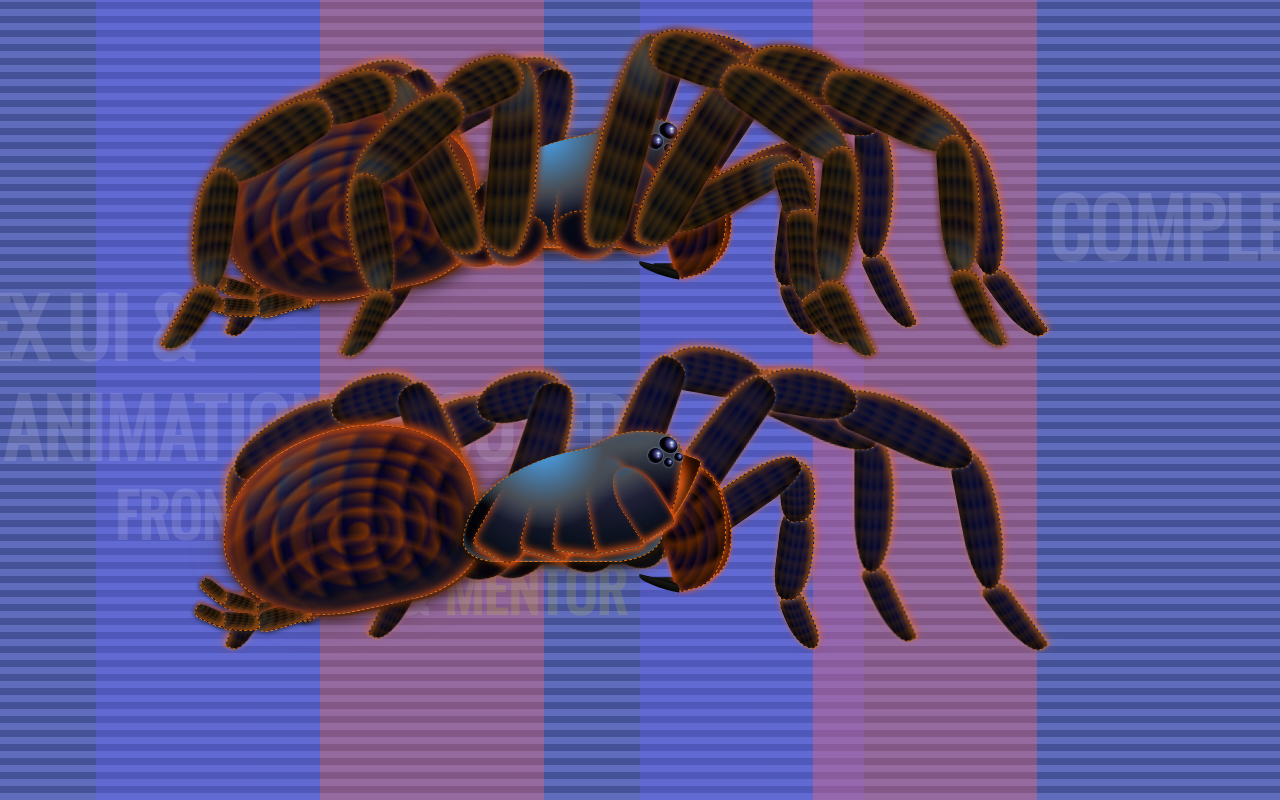
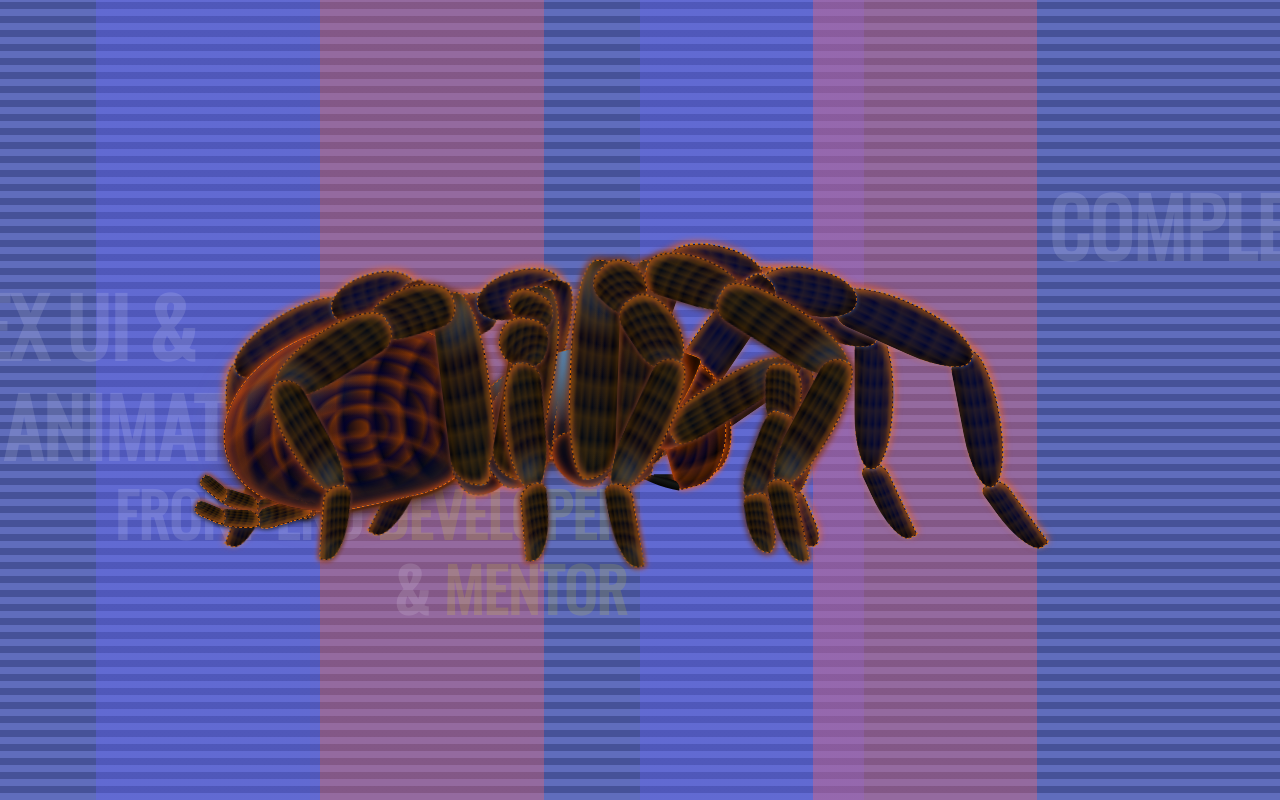
Before and after one commit to warkentien2/warkentien2, a React (Create React App) app: page / in a window 1280 px wide. Built offline with nearby package versions, Linux system fonts and the light colour scheme.

Commit message:
First round of leg animations

```diff
--- a/src/App.js
+++ b/src/App.js
@@ -29,7 +29,6 @@ function App() {
             </span>
           </h1>
           <Tarantula />
-          <Tarantula hideFrontLegs={true} />
         </section>
       </main>
     </div>
--- a/src/components/Tarantula/index.js
+++ b/src/components/Tarantula/index.js
@@ -1,16 +1,83 @@
-import React, { useEffect, useRef } from 'react'
-import { TimelineMax } from 'gsap'
+import React, { useState, useEffect, useRef } from 'react'
+import tools from './tools'
+import { TimelineMax, TweenMax } from 'gsap'
+
+function animateBodyPart(node, speed, angle, newWidth = false) {
+  console.log(newWidth)
+  const animation = { rotation: angle }
+  if(newWidth) animation.width = newWidth
+
+  return speed > 0 ? TweenMax.to(node, speed, animation) : TweenMax.set(node, animation)
+}
+
+function animateLeg(leg, speed, angles = [false, false, false, false, false, false], scalePatellaPercent = false) {
+  const tl = new TimelineMax()
+  let patellaWidth, tibiaWidth
+  const legParts = ['coxa', 'femur', 'patella', 'tibia', 'metatarsus', 'tarsus']
+  const [coxa, femur, patella, tibia, metatarsus, tarsus] = angles.map((angle, index) => {
+    if(angle !== false) {
+      return leg.current.querySelector(`.x-${legParts[index]}`)
+    } else {
+      return false
+    }
+  })
+
+  if(scalePatellaPercent) {
+    patellaWidth = patella.getBoundingClientRect().width
+    tibiaWidth = leg.current.querySelector('.x-tibia').getBoundingClientRect().width
+  }
+  const scalePatella = scalePatellaPercent ? Math.abs(patellaWidth * scalePatellaPercent / 100) : false
+  const scaleMetatarsus = scalePatellaPercent ? Math.abs(tibiaWidth * 0.95 + 2) : false
+
+  tl.addLabel('move')
+  if(coxa) tl.add(animateBodyPart(coxa, speed, angles[0]), 'move')
+  if(femur) tl.add(animateBodyPart(femur, speed, angles[1]), 'move')
+  if(patella) tl.add(animateBodyPart(patella, speed, angles[2], scalePatella), 'move')
+  if(tibia) tl.add(animateBodyPart(tibia, speed, angles[3]), 'move')
+  if(metatarsus) tl.add(animateBodyPart(metatarsus, speed, angles[4], scaleMetatarsus), 'move')
+  if(tarsus) tl.add(animateBodyPart(tarsus, speed, angles[5]), 'move')
+
+  return tl
+}
 
 function Tarantula({hideFrontLegs = false, hideBackLegs = false}) {
-  const leg = useRef(null)
-
-  const switchClass = (oldClass, newClass) => {
-    leg.current.classList.remove(oldClass)
-    leg.current.classList.add(newClass)
-  }
+  const legA1 = useRef(null)
+  const legA2 = useRef(null)
+  const legA3 = useRef(null)
+  const legA4 = useRef(null)
+  const legB1 = useRef(null)
+  const legB2 = useRef(null)
+  const legB3 = useRef(null)
+  const legB4 = useRef(null)
+  const pedipalpA = useRef(null)
+  const pedipalpB = useRef(null)
+  const cheliceraeA = useRef(null)
+  const cheliceraeB = useRef(null)
+  const abdomen = useRef(null)
+  const timeline = new TimelineMax()
 
   useEffect(() => {
-    // const tl = new TimelineMax()
+    timeline.add(animateLeg(legA1, 0, [false, -80, 75, false, 40, -10]))
+    timeline.add(animateLeg(legA2, 0, [false, false, 96, false, 61, -25]))
+    timeline.add(animateLeg(legA3, 0.01, [20, -140, 160, 20, 15, 0], 34))
+    timeline.add(animateLeg(legA4, 0, [30, -115, 100, false, 87, -33]))
+    timeline.add(animateLeg(pedipalpA, 0, [false, -5, 53, 35, -15, false]))
+
+    timeline.add(animateLeg(legA1, 0.5, [40, -145, 102, false, 86, -40]))
+    timeline.add(animateLeg(legA2, 0.5, [30, -123, 130, false, 58, -35], 50))
+    // timeline.add(animateLeg(legA3, 0.5, [15, -113, 93, 15, 88, -30], 100))
+    // timeline.add(animateLeg(legA4, 0.5, [10, -65, 62, false, 50, -20]))
+    timeline.add(animateLeg(pedipalpA, 0.5, [false, -20, 122, 20, -30, false]))
+
+    // timeline.add(animateLeg(legB1, 0, [false, -80, 75, false, 40, -10]))
+    // timeline.add(animateLeg(legB2, 0, [false, false, 96, false, 61, -25]))
+    // timeline.add(animateLeg(legB3, 0.01, [20, -130, 155, 20, -5, 0], 34))
+    // timeline.add(animateLeg(legB4, 0, [30, -118, 95, false, 87, -33]))
+    // timeline.add(animateLeg(pedipalpB, 0, [false, -5, 53, 35, -15, false]))
+
+    // timeline.add(animateLeg(legB1, 0.5, [40, -148, 97, false, 86, -40]))
+    // timeline.add(animateLeg(legB2, 0.5, [30, -125, 115, false, 58, -35], 50))
+    // timeline.add(animateLeg(pedipalpB, 0.5, [false, -20, 122, 20, -30, false]))
 
     // tl.to(leg.current, 0.5, {
 
@@ -56,7 +123,7 @@ function Tarantula({hideFrontLegs = false, hideBackLegs = false}) {
 
           { !hideBackLegs && (
             <React.Fragment>
-              <div id="leg-6" className="x-leg x-leg--background leg-6">
+              <div ref={legB2} id="leg-6" className="x-leg x-leg--background leg-6">
                 <div className="x-leg-parts x-coxa">
                   <div className="x-leg-parts x-femur">
                     <div className="x-leg-parts x-patella">
@@ -69,7 +136,7 @@ function Tarantula({hideFrontLegs = false, hideBackLegs = false}) {
                   </div>
                 </div>
               </div>
-              <div id="leg-5" className="x-leg x-leg--background leg-5">
+              <div ref={legB1} id="leg-5" className="x-leg x-leg--background leg-5">
                 <div className="x-leg-parts x-coxa">
                   <div className="x-leg-parts x-femur">
                     <div className="x-leg-parts x-patella">
@@ -82,7 +149,7 @@ function Tarantula({hideFrontLegs = false, hideBackLegs = false}) {
                   </div>
                 </div>
               </div>
-              <div id="leg-7" className="x-leg x-leg--background x-leg--small leg-7">
+              <div ref={legB3} id="leg-7" className="x-leg x-leg--background x-leg--small leg-7">
                 <div className="x-leg-parts x-coxa">
                   <div className="x-leg-parts x-femur">
                     <div className="x-leg-parts x-patella">
@@ -95,7 +162,7 @@ function Tarantula({hideFrontLegs = false, hideBackLegs = false}) {
                   </div>
                 </div>
               </div>
-              <div id="leg-8" className="x-leg x-leg--background x-leg--small leg-8">
+              <div ref={legB4} id="leg-8" className="x-leg x-leg--background x-leg--small leg-8">
                 <div className="x-leg-parts x-coxa">
                   <div className="x-leg-parts x-femur">
                     <div className="x-leg-parts x-patella">
@@ -108,7 +175,7 @@ function Tarantula({hideFrontLegs = false, hideBackLegs = false}) {
                   </div>
                 </div>
               </div>
-              <div id="pedipalp-2" className="x-leg x-leg--background x-pedipalp pedipalp-2">
+              <div ref={pedipalpB} id="pedipalp-2" className="x-leg x-leg--background x-pedipalp pedipalp-2">
                 <div className="x-leg-parts x-coxa">
                   <div className="x-leg-parts x-femur">
                     <div className="x-leg-parts x-patella">
@@ -122,13 +189,13 @@ function Tarantula({hideFrontLegs = false, hideBackLegs = false}) {
             </React.Fragment>
           )}
 
-          <div className="x-body-part x-chelicerae x-chelicerae--background">
+          <div ref={cheliceraeB} className="x-body-part x-chelicerae x-chelicerae--background">
             <div className="x-fang"></div>
           </div>
-          <div className="x-body-part x-chelicerae">
+          <div ref={cheliceraeA} className="x-body-part x-chelicerae">
             <div className="x-fang"></div>
           </div>
-          <div className="x-body-part x-abdomen">
+          <div ref={abdomen} className="x-body-part x-abdomen">
             <div className="x-spinnerets x-spinnerets--background">
               <div className="x-spinnerets-parts x-coxa">
                 <div className="x-spinnerets-parts x-femur">
@@ -162,7 +229,7 @@ function Tarantula({hideFrontLegs = false, hideBackLegs = false}) {
 
           {!hideFrontLegs && (
             <React.Fragment>
-              <div id="pedipalp-1" className="x-leg x-pedipalp pedipalp-1">
+              <div ref={pedipalpA} id="pedipalp-1" className="x-leg x-pedipalp pedipalp-1">
                 <div className="x-leg-parts x-coxa">
                   <div className="x-leg-parts x-femur">
                     <div className="x-leg-parts x-patella">
@@ -173,7 +240,7 @@ function Tarantula({hideFrontLegs = false, hideBackLegs = false}) {
                   </div>
                 </div>
               </div>
-              <div id="leg-4" className="x-leg x-leg--small leg-4">
+              <div ref={legA4} id="leg-4" className="x-leg x-leg--small leg-4">
                 <div className="x-leg-parts x-coxa">
                   <div className="x-leg-parts x-femur">
                     <div className="x-leg-parts x-patella">
@@ -186,7 +253,7 @@ function Tarantula({hideFrontLegs = false, hideBackLegs = false}) {
                   </div>
                 </div>
               </div>
-              <div id="leg-3" className="x-leg x-leg--small leg-3">
+              <div ref={legA3} id="leg-3" className="x-leg x-leg--small leg-3">
                 <div className="x-leg-parts x-coxa">
                   <div className="x-leg-parts x-femur">
                     <div className="x-leg-parts x-patella">
@@ -199,7 +266,7 @@ function Tarantula({hideFrontLegs = false, hideBackLegs = false}) {
                   </div>
                 </div>
               </div>
-              <div ref={leg} id="leg-1" className="x-leg leg-1">
+              <div ref={legA1} id="leg-1" className="x-leg leg-1">
                 <div className="x-leg-parts x-coxa">
                   <div className="x-leg-parts x-femur">
                     <div className="x-leg-parts x-patella">
@@ -212,7 +279,7 @@ function Tarantula({hideFrontLegs = false, hideBackLegs = false}) {
                   </div>
                 </div>
               </div>
-              <div id="leg-2" className="x-leg leg-2">
+              <div ref={legA2} id="leg-2" className="x-leg leg-2">
                 <div className="x-leg-parts x-coxa">
                   <div className="x-leg-parts x-femur">
                     <div className="x-leg-parts x-patella">
--- a/src/components/Tarantula/tools.js
+++ b/src/components/Tarantula/tools.js
@@ -10,3 +10,8 @@ function legCounterAngle(bodyAngle, distanceFromAxisToLeg, distanceFromLegToFloo
   const beta = radiansToDegrees(Math.asin(distanceFromAxisToLeg * Math.sin(degreesToRadians(bodyAngle)) / distanceFromLegToFloor))
   return -1 * (bodyAngle + beta)
 }
+
+export default {
+  degreesToRadians,
+  radiansToDegrees
+}
--- a/src/styles/css/index.css
+++ b/src/styles/css/index.css
@@ -120,7 +120,7 @@
   width: 66.9vw;
   height: 24.5vw;
   left: 7.5vw;
-  top: 20vw;
+  top: 36.5vw;
   font-size: 0.975vw;
   box-sizing: border-box;
 }
@@ -714,8 +714,7 @@
   transform: rotate(-12deg);
   width: calc(10.14em + 2px);
   height: calc(2.78em + 2px);
-  opacity: 1;
-  z-index: 3;
+  z-index: 4;
 }
 .x-body-part .x-pedipalp .x-leg-parts {
   border-radius: 40% 50% 35% 25%;
--- a/src/styles/scss/_Tarantula.scss
+++ b/src/styles/scss/_Tarantula.scss
@@ -59,7 +59,7 @@ $body-shadow: inset 4px 3px 7px -1px rgba(255, 116, 24, 0.625), inset -4px -3px
   width: 66.9vw; // 53.52vw; // 950px; // 66.9vw; //
   height: 24.5vw; // 40vw; // 710px; // 24.5vw; //
   left: 7.5vw; // 27.5vw;
-  top: 20vw;
+  top: 36.5vw;
   font-size: 0.975vw; // 0.78vw; // 0.39vw; // 0.975vw; //
   box-sizing: border-box;
   // overflow: hidden;
@@ -990,8 +990,7 @@ $body-shadow: inset 4px 3px 7px -1px rgba(255, 116, 24, 0.625), inset -4px -3px
     transform: rotate(-12deg - $body-angle);
     width: calc(10.14em + 2px);
     height: calc(2.78em + 2px);
-    opacity: 1;
-    z-index: 3;
+    z-index: 4;
 
     .x-leg-parts {
       border-radius: 40% 50% 35% 25%;
```
Also changed, not shown: 1 other file (tests, documents, lock files or other folders).
